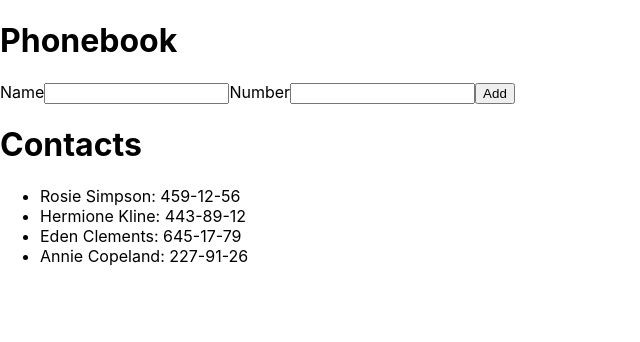
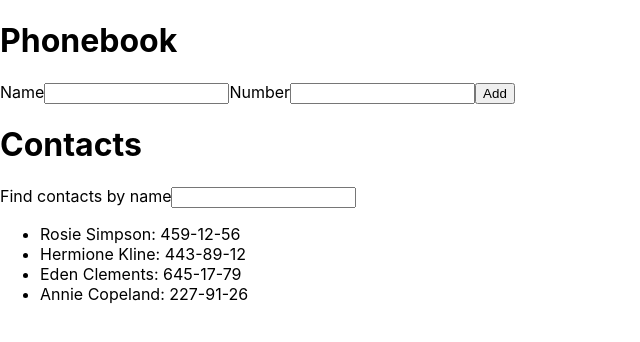
Before and after one commit to makssozykin/goit-react-hw-02-phonebook, a React (Create React App) app: page / in a window 1280 px wide. Shown: the top 342 px of the page, without its empty margins (0-640 px from the left). Built offline with nearby package versions, Linux system fonts and the light colour scheme.

Commit message:
task3 module2 react done

```diff
--- a/src/components/App.jsx
+++ b/src/components/App.jsx
@@ -2,6 +2,7 @@ import { Component } from 'react';
 import { Contacts } from './Contacts/Contacts';
 import { FormSubmit } from './FormSubmit/FormSubmit';
 import { nanoid } from 'nanoid';
+import { Filter } from './Filter/Filter';
 
 export class App extends Component {
   state = {
@@ -11,6 +12,7 @@ export class App extends Component {
       { id: 'id-3', name: 'Eden Clements', number: '645-17-79' },
       { id: 'id-4', name: 'Annie Copeland', number: '227-91-26' },
     ],
+    filter: '',
     name: '',
     number: '',
   };
@@ -22,6 +24,21 @@ export class App extends Component {
     this.setState({
       [e.target.name]: e.target.value,
     });
+  };
+
+  onChangeFilter = e => {
+    this.setState({
+      filter: e.target.value,
+    });
+  };
+
+  getVisibleContacts = () => {
+    const { filter, contacts } = this.state;
+    const normalizedFilter = filter.toLowerCase();
+
+    return contacts.filter(contact =>
+      contact.name.toLowerCase().includes(normalizedFilter)
+    );
   };
 
   handleSubmit = e => {
@@ -41,7 +58,8 @@ export class App extends Component {
   };
 
   render() {
-    const { contacts, name, number } = this.state;
+    const visibleContacts = this.getVisibleContacts();
+    const { name, number, filter } = this.state;
     return (
       <div>
         <FormSubmit
@@ -52,7 +70,16 @@ export class App extends Component {
           onChange={this.handleChange}
           onSubmit={this.handleSubmit}
         />
-        <Contacts contacts={contacts} name={name} />
+        <h1>Contacts</h1>
+        {this.state.contacts.length > 0 ? (
+          <Filter value={filter} onChangeFilter={this.onChangeFilter} />
+        ) : (
+          <p>Your phonebook is empty. Add first contact!</p>
+        )}
+
+        {this.state.contacts.length > 0 && (
+          <Contacts contacts={visibleContacts} />
+        )}
       </div>
     );
   }
--- a/src/components/Contacts/Contacts.jsx
+++ b/src/components/Contacts/Contacts.jsx
@@ -4,7 +4,6 @@ import PropTypes from 'prop-types';
 export const Contacts = ({ contacts }) => {
   return (
     <div>
-      <h1>Contacts</h1>
       <ul>
         {contacts.map(contact => (
           <li key={contact.id}>
--- /dev/null
+++ b/src/components/Filter/Filter.jsx
@@ -0,0 +1,18 @@
+import React from 'react';
+import PropTypes from 'prop-types';
+
+export const Filter = ({ value, onChangeFilter }) => {
+  return (
+    <div>
+      <label>
+        Find contacts by name
+        <input type="text" value={value} onChange={onChangeFilter} />
+      </label>
+    </div>
+  );
+};
+
+Filter.propTypes = {
+  value: PropTypes.string.isRequired,
+  onChangeFilter: PropTypes.func.isRequired,
+};
```
